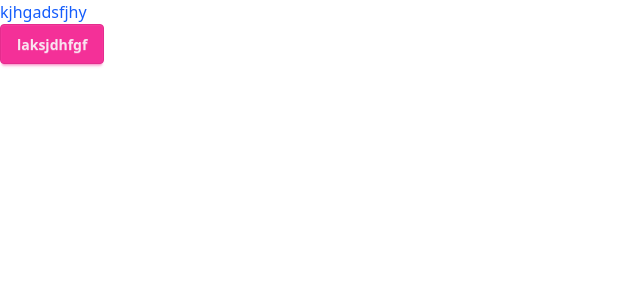
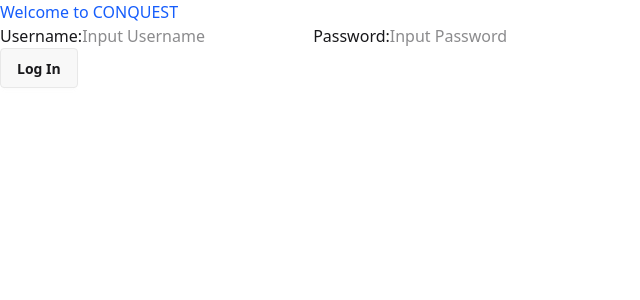
Before and after one commit to staten-island-tech/supabase-project-superawsomecatanthingithinkhopefully, a Vue app in the folder app/: page / in a window 1280 px wide. Shown: the top 300 px of the page, without its empty margins (0-640 px from the left). Built offline with nearby package versions, Linux system fonts and the light colour scheme; the HTML template or start-up script is replaced by a standard one.

Commit message:
log in page tailwind

```diff
--- a/app/src/App.vue
+++ b/app/src/App.vue
@@ -1,12 +1,25 @@
 <template>
   <div>
-    <h1 class="text-blue-600">kjhgadsfjhy</h1>
-    <button class="btn btn-secondary">laksjdhfgf</button>
+    <h1 class="text-blue-600">Welcome to CONQUEST</h1>
+
+    <form action="" class="form" @submit.prevent="submit()">
+      <label for="username">Username:</label>
+      <input type="text" class="username" placeholder="Input Username" />
+      <label for="password">Password:</label>
+      <input type="text" class="password" placeholder="Input Password" />
+      <div>
+        <button type="submit" class="btn">Log In</button>
+      </div>
+    </form>
   </div>
 </template>
 
 <script setup>
-//import { RouterLink, RouterView } from 'vue-router'
+import { RouterLink, RouterView } from 'vue-router'
+import { reactive } from 'vue'
+function submit() {
+  console.log('Mathias Papias')
+}
 </script>
 
-<style lang="scss" scoped></style>
+<style scoped></style>
--- a/app/src/views/AboutView.vue
+++ b/app/src/views/AboutView.vue
@@ -1,5 +1,14 @@
 <template>
   <div></div>
+  <form action="" class="form" @submit.prevent="submit()">
+    <label for="username">Username:</label>
+    <input type="text" class="username" placeholder="Input Username" />
+    <label for="password">Password:</label>
+    <input type="text" class="password" placeholder="Input Password" />
+    <div>
+      <button type="submit" class="btn">Log In</button>
+    </div>
+  </form>
 </template>
 
 <script setup></script>
--- a/app/src/views/HomeView.vue
+++ b/app/src/views/HomeView.vue
@@ -1,5 +1,71 @@
 <template>
-  <div></div>
+  <div class="flex min-h-full flex-col justify-center px-6 py-12 lg:px-8">
+    <div class="sm:mx-auto sm:w-full sm:max-w-sm">
+      <img
+        class="mx-auto h-10 w-auto"
+        src="https://tailwindcss.com/plus-assets/img/logos/mark.svg?color=indigo&shade=600"
+        alt="Your Company"
+      />
+      <h2 class="mt-10 text-center text-2xl/9 font-bold tracking-tight text-gray-900">
+        Sign in to your account
+      </h2>
+    </div>
+
+    <div class="mt-10 sm:mx-auto sm:w-full sm:max-w-sm">
+      <form class="space-y-6" action="#" method="POST">
+        <div>
+          <label for="email" class="block text-sm/6 font-medium text-gray-900">Email address</label>
+          <div class="mt-2">
+            <input
+              type="email"
+              name="email"
+              id="email"
+              autocomplete="email"
+              required
+              class="block w-full rounded-md bg-white px-3 py-1.5 text-base text-gray-900 outline-1 -outline-offset-1 outline-gray-300 placeholder:text-gray-400 focus:outline-2 focus:-outline-offset-2 focus:outline-indigo-600 sm:text-sm/6"
+            />
+          </div>
+        </div>
+
+        <div>
+          <div class="flex items-center justify-between">
+            <label for="password" class="block text-sm/6 font-medium text-gray-900">Password</label>
+            <div class="text-sm">
+              <a href="#" class="font-semibold text-indigo-600 hover:text-indigo-500"
+                >Forgot password?</a
+              >
+            </div>
+          </div>
+          <div class="mt-2">
+            <input
+              type="password"
+              name="password"
+              id="password"
+              autocomplete="current-password"
+              required
+              class="block w-full rounded-md bg-white px-3 py-1.5 text-base text-gray-900 outline-1 -outline-offset-1 outline-gray-300 placeholder:text-gray-400 focus:outline-2 focus:-outline-offset-2 focus:outline-indigo-600 sm:text-sm/6"
+            />
+          </div>
+        </div>
+
+        <div>
+          <button
+            type="submit"
+            class="flex w-full justify-center rounded-md bg-indigo-600 px-3 py-1.5 text-sm/6 font-semibold text-white shadow-xs hover:bg-indigo-500 focus-visible:outline-2 focus-visible:outline-offset-2 focus-visible:outline-indigo-600"
+          >
+            Sign in
+          </button>
+        </div>
+      </form>
+
+      <p class="mt-10 text-center text-sm/6 text-gray-500">
+        Not a member?
+        <a href="#" class="font-semibold text-indigo-600 hover:text-indigo-500"
+          >Start a 14 day free trial</a
+        >
+      </p>
+    </div>
+  </div>
 </template>
 
 <script setup></script>
```
